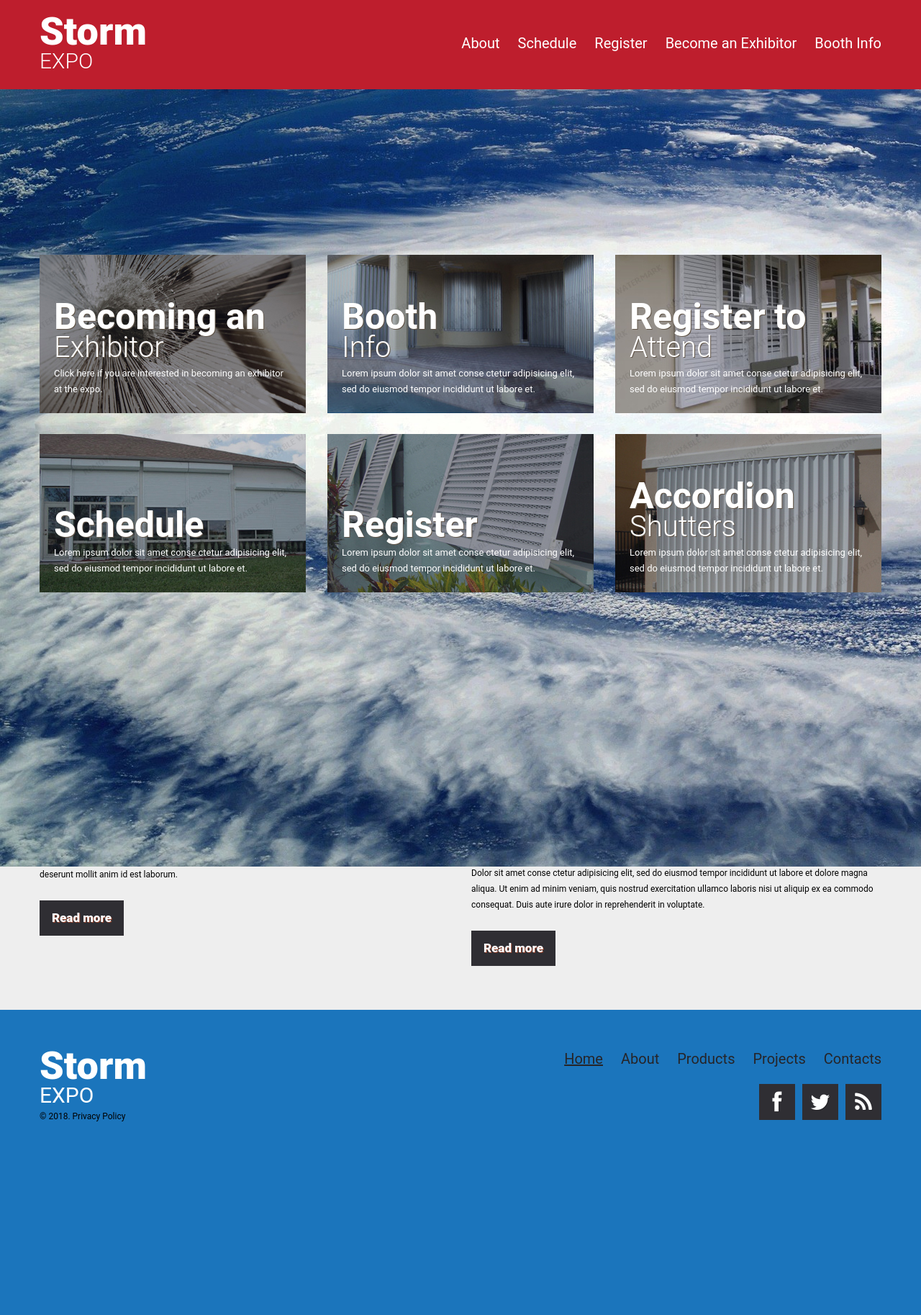
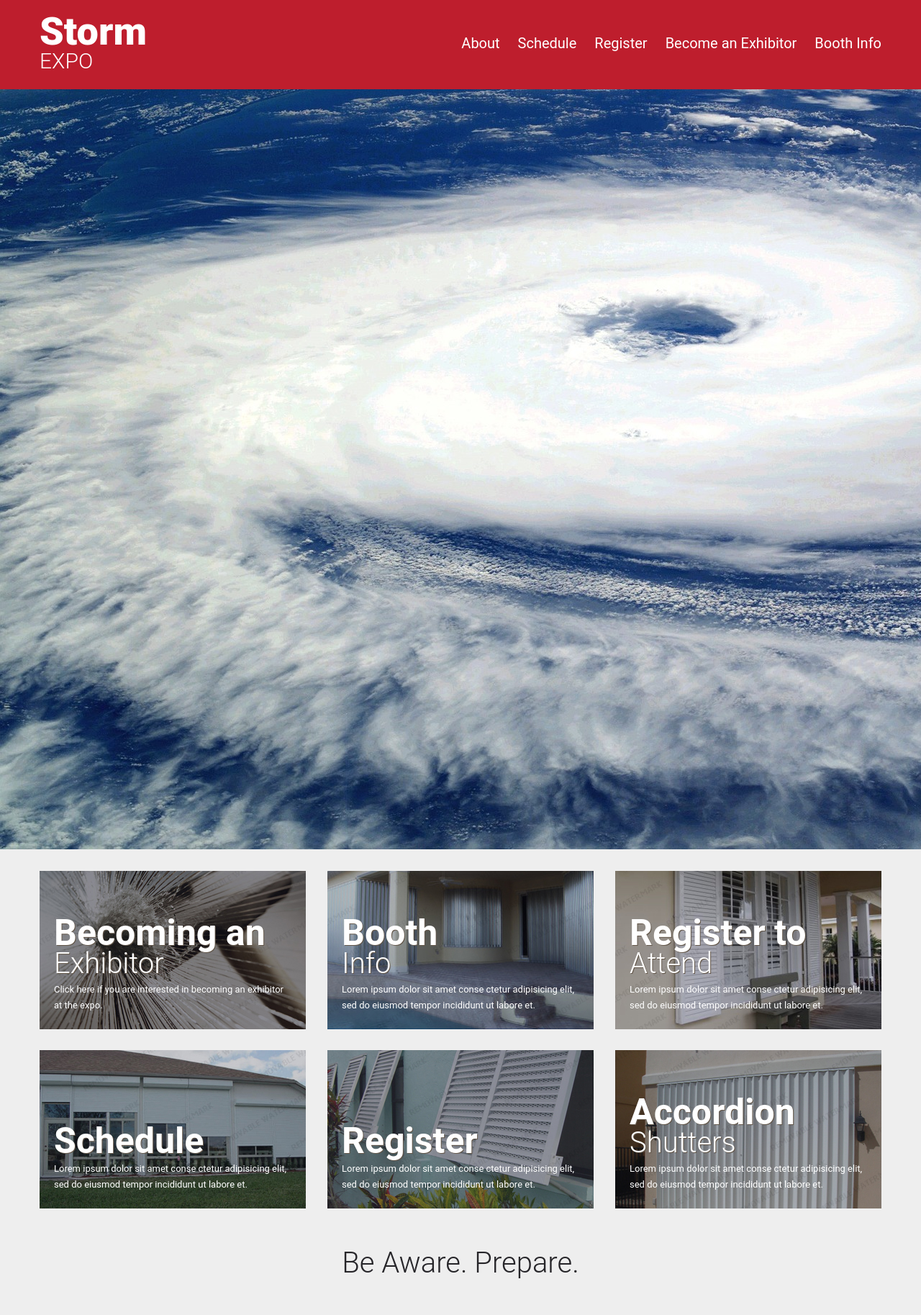
Before and after one commit to davisond-cctexas/stormexpo, a plain HTML site: page index.html in a window 1280 px wide. Shown: the top 1827 px of the page at 72% size. Before the commit the page ends 1592 px from the top, so only its background shows below. Drawn offline with Linux system fonts and the light colour scheme; files whose address does not match are found by name.

Commit message:
version 2

```diff
--- a/index.html
+++ b/index.html
@@ -4,13 +4,9 @@
 <title>Home</title>
 <meta charset="utf-8">
 <meta name = "format-detection" content = "telephone=no" />
-<link rel="icon" href="favicon.ico" type="image/x-icon">
-<link rel="shortcut icon" href="favicon.ico" type="image/x-icon" />
-<style>
-    div {
-        {# border: 1px solid black !important; #}
-    }
-</style>
+<link rel="icon" href="http://www.cctexas.com/favicon/favicon-32x32.png" type="image/x-icon">
+<link rel="shortcut icon" href="http://www.cctexas.com/favicon/favicon-32x32.png" type="image/x-icon" />
+
 <link rel="stylesheet" href="style.css">
 <link rel="stylesheet" href="superfish.css">
 <!-- <link rel="stylesheet" href="stuck.css"> -->
@@ -81,10 +77,10 @@
 </div>
 <div class="h-bot" >
 
-<div style="height: 200px;">
+
         <img src="tropical-cyclone-catarina-1167137_1920.jpg" class="" alt="">
 
-    </div>
+
     <div class="container">
         <div class="row">
 
@@ -156,7 +152,7 @@ for </div>
     </div>
     <div class="row">
         <div class="grid_12">
-            <h2>Protect your home from hurricane!</h2>
+            <h2>Be Aware. Prepare.</h2>
         </div>
         <div class="grid_6">
             <div class="text-2">Lorem ipsum dolor sit amet conse ctetur adipisicing elit, sed do eiusmod tempor incididunt ut labore et dolore magna aliqua. </div>
--- a/style.css
+++ b/style.css
@@ -2,6 +2,10 @@
 @import "font-awesome.css";
 /*@import url(//fonts.googleapis.com/css?family=Roboto:400,100,300,400,400italic,500,700,900);*/
 
+:root {
+  --blue: #1b75bc;
+  --red: #be1e2d;
+}
 html,
 body {
   background: #1b75bc;
@@ -123,12 +127,12 @@ img + .text-2 {
   vertical-align: middle;
   text-align: center;
   text-shadow: 1px 1px #92422c;
-  background: #2f2e33;
+  background: var(--blue);
   margin-top: 25px;
 }
 .btn:hover {
-  background: #bb5539;
-  text-shadow: 1px 1px #262529;
+  background: var(--red);
+  /* text-shadow: 1px 1px #262529; */
 }
 .list li {
   margin-top: 19px;
@@ -250,7 +254,7 @@ background-color: #be1e2d;
   text-align: center;
   /* padding-top: 107px; */
   /* padding-bottom: 150px; */
-  /* margin-top: -700px; */
+  margin-top: -700px;
 }
 h1 { transition: all .4s ease;}
 h1,
@@ -440,7 +444,7 @@ footer {
   width: 50px;
   height: 50px;
   text-align: center;
-  background: #2f2e33;
+  background: var(--red);
 }
 .social-icons li i {
   line-height: 52px;
@@ -448,10 +452,10 @@ footer {
   color: #fff;
   vertical-align: middle;
   display: inline-block;
-  text-shadow: 1px 1px #252428;
+  /* text-shadow: 1px 1px #252428; */
 }
 .social-icons li:hover a {
-  background: #bb5539;
+  background: var(--blue);
   transform: scale(-1, 1);
   -ms-transform: scale(-1, 1);
   -webkit-transform: scale(-1, 1);
@@ -460,7 +464,7 @@ footer {
   transform: scale(-1, 1);
   -ms-transform: scale(-1, 1);
   -webkit-transform: scale(-1, 1);
-  text-shadow: 1px 1px #92422c;
+  /* text-shadow: 1px 1px #92422c; */
 }
 /*toTop*/
 #toTop {
@@ -836,3 +840,10 @@ footer {
   }
 }
 /*Core variables and mixins*/
+
+
+.background {
+      background-image: url("http://www.cctexas.com/images/header-logo.svg");
+  height:  1000px;
+  width: 1000px;
+}
```
